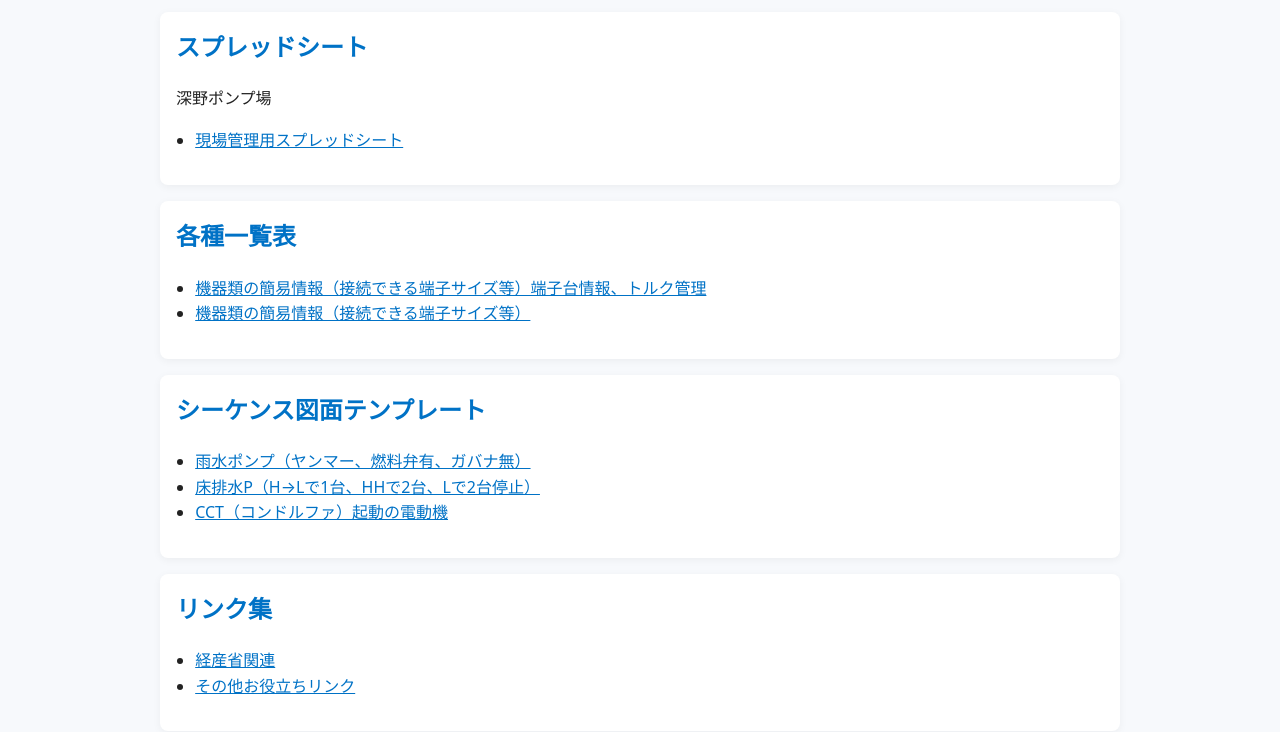
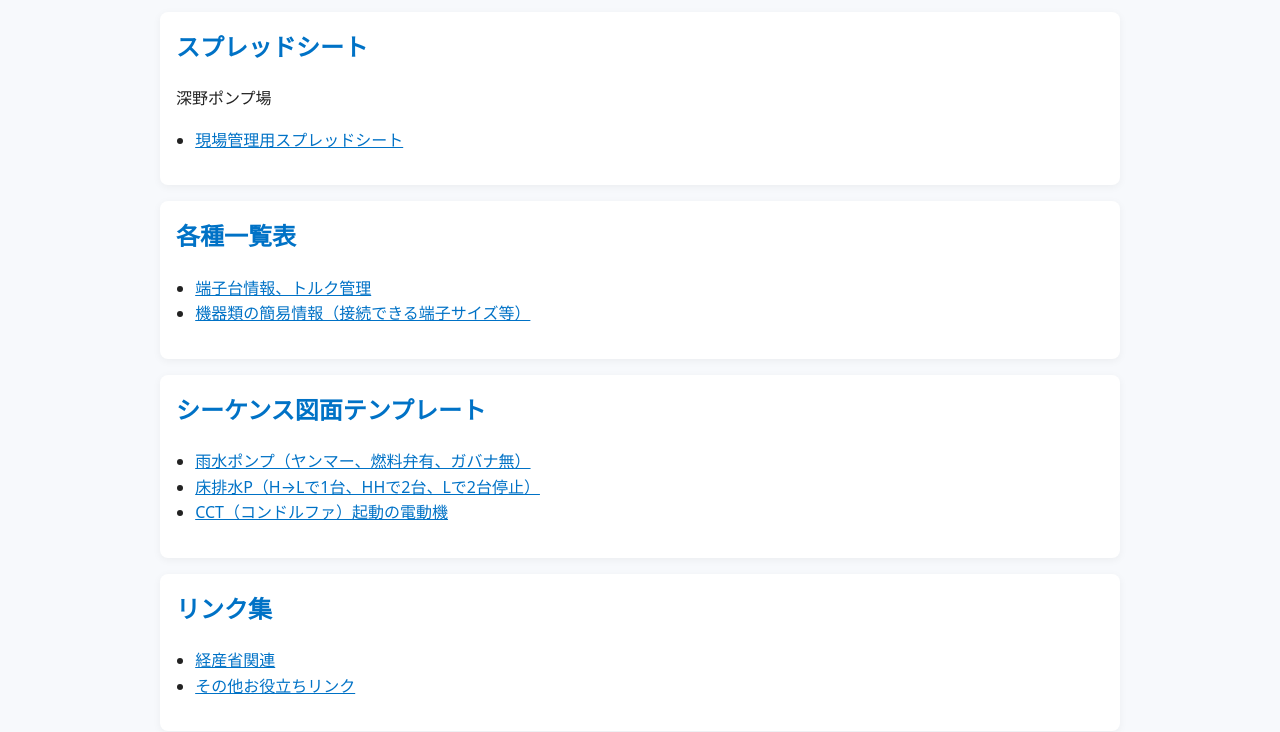
Before and after one commit to jqpyr862/-, a plain HTML site: page index.html in a window 1280 px wide. Shown: the part 74-806 px from the top of the page. Drawn offline with Linux system fonts and the light colour scheme.

Commit message:
Update index.html

```diff
--- a/index.html
+++ b/index.html
@@ -44,7 +44,7 @@
       <ul>
         <li>
           <a href="https://docs.google.com/spreadsheets/d/10whYego8ECxDpgBy_-B28X7b098fyeeN84YUe498NLw/edit?usp=sharing" target="_blank">
-            機器類の簡易情報（接続できる端子サイズ等）端子台情報、トルク管理
+            端子台情報、トルク管理
           </a>
         </li>
         <li>
```
